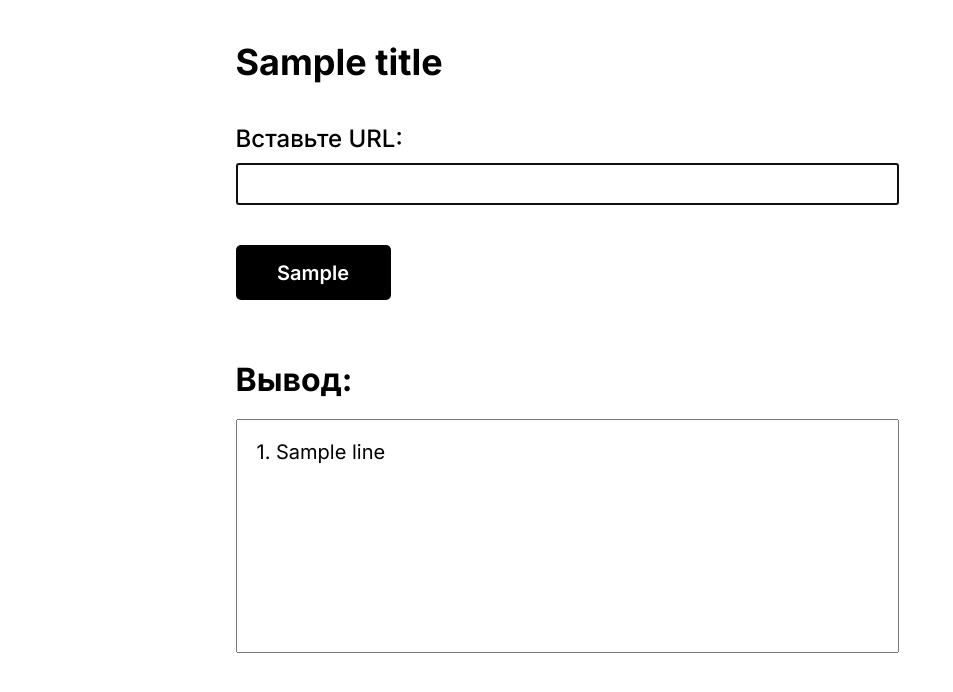
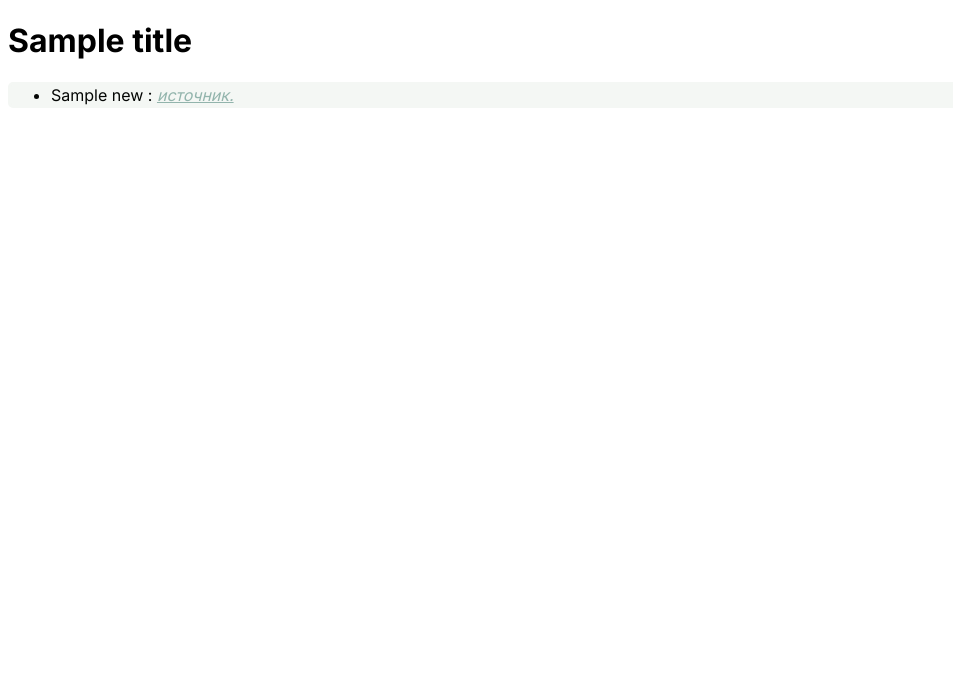
Before and after one commit to black-lemonov/news-clustering, a Flask app: template templates/index.html in a window 1280 px wide. Shown: the top 692 px of the page, without its empty margins (0-953 px from the left). Run offline with Flask 3, Linux system fonts and the light colour scheme; the template is opened without the code that fills it: most values are stand-ins (such as "Sample title", 1, 10 or a date in 2020).

Commit message:
сделал сайт

```diff
--- a/fl_site.py
+++ b/fl_site.py
@@ -1,14 +1,45 @@
-from flask import Flask, render_template, request
+from flask import Flask, render_template
+from clustering import update_db
+from kubparser import parse_all
+import datetime
+import sqlite3
+import asyncio
 
-# __name__ = file name
+last_run_time = None
+db_path = "articles.db"
+
 app = Flask(__name__)
+
+def get_clusters_from_db(db_path: str) -> list[list[list[str]]]:
+    '''
+    Извлекает новости из бд, возвращает список новостей
+    '''
+    with sqlite3.connect(db_path) as conn:
+        cursor = conn.cursor()
+        cursor.execute("SELECT url, text, cluster_n FROM Articles")
+        news = dict()
+        for post in cursor.fetchall():
+            url = post[0]
+            text = post[1]
+            cluster_n = post[2]
+            if news.get(cluster_n) is None:
+                news[cluster_n] = [[url, text]]
+            else:
+                news[cluster_n].append([url, text])
+
+    return list(news.values())
+
 
 @app.route('/')
 def index():
-    url = request.args.get('src-url')
-    output = ['пусто', 'пусто', 'пусто', 'пусто', 'пусто', 'пусто', 'пусто',]
-
-    return render_template('index.html', title='Парсер', button='Запарсить')
+    global db_path, last_run_time
+    current_time = datetime.datetime.now()
+    if last_run_time is None or (current_time - last_run_time).total_seconds() >= 3600:
+        asyncio.run(parse_all(db_path))
+        update_db(db_path)
+        last_run_time = current_time
+    news = get_clusters_from_db(db_path)
+    return render_template('index.html', title="Новости", clusters = news)
 
 
 if __name__ == "__main__":
--- a/static/styles.css
+++ b/static/styles.css
@@ -1,88 +1,23 @@
-.main-title {
+.main-header {
     font-family: Inter;
-    font-weight: bold;
-    font-size: 36px;
-    margin-top: 40px;
+}
+.cluster_green {
+    border-radius: 5px;
+    border-style: solid;
+    border-color: #f4f7f4;
+    background-color: #f4f7f4;
 }
 
-.main-title_left-gapped {
-    font-family: Inter;
-    font-weight: bold;
-    font-size: 36px;
-    margin: 40px 18%;
-}
-
-.path-form {
+.cluster__news_green {
+    color: #040604;
     font-family: Inter;
 }
 
-.path-form_left-gapped {
-    font-family: Inter;
-    margin-left: 18%;
+.src-link_green {
+    color: #92b4ac;
+    font-style: italic;
 }
 
-.path-form__label {
-    font-size: 24px;
-    font-weight: 500; /*medium*/
-    display: block;
-    margin-top: 15px;
+.src-link_green:visited, .src-link_green:hover {
+    color: #6d996c;
 }
-
-.path-form__input {
-    width: 64%;
-    display: block;
-    font-size: 24px;
-    font-weight: normal;
-    padding: 5px;
-    margin-top: 10px;
-}
-
-.path-form__submit {
-    display: block;
-    transition: all 10ms;
-    box-sizing: border-box;
-    font-family: Inter;
-    font-weight: 600; /*semi-bold*/
-    font-size: 20px;
-    color: #fff;
-    background-color: #000;
-    min-width: 155px;
-    height: 55px;
-    margin-top: 40px;
-    border-style: none;
-    border-radius: 5px;
-}
-
-.path-form__submit:hover, .path-form__submit:active {
-    opacity: 0.5;
-    cursor: pointer;
-}
-
-.output-form {
-    font-family: Inter;
-}
-
-.output-form_left-gapped {
-    font-family: Inter;
-    margin-left: 18%;
-}
-
-.output-form__label{
-    display: block;
-    font-family: Inter;
-    font-weight: bold;
-    font-size: 32px;
-    margin-top: 60px;
-}
-
-.output-form__textarea {
-    display: block;
-    box-sizing: border-box;
-    padding: 20px;
-    font-family: Inter;
-    font-weight: normal;
-    font-size: 20px;
-    margin-top: 20px;
-    width: 64%;
-    resize: none;
-}
--- a/templates/index.html
+++ b/templates/index.html
@@ -3,38 +3,26 @@
     <head>
         <meta charset="utf-8">
         <title>{{title}}</title>
-
-        <link rel="shortcut icon" href="{{url_for('static', filename='П.ico')}}">
-
         <link rel="preconnect" href="https://fonts.googleapis.com">
         <link rel="preconnect" href="https://fonts.gstatic.com" crossorigin>
-
         <link href="https://fonts.googleapis.com/css2?family=Inter:wght@100..900&display=swap" rel="stylesheet">
-
-        <link rel="stylesheet" href="{{url_for('static', filename='styles.css')}}" >
+        <link rel="shortcut icon" href="static\Н.ico">
+        <link rel="stylesheet" href="static\styles.css">
     </head>
     <body>
         <header>
-            <h1 class="main-title_left-gapped">{{title}}</h1>
+            <h1 class="main-header">{{title}}</h1>
         </header>
         <main>
-            <form class="path-form_left-gapped" action="" method="get">
-                <label class="path-form__label">Вставьте URL:</label>
-
-                <input class="path-form__input" type="search" name="src-url" autocomplete="off" autofocus>
-
-                <input class="path-form__submit" type="submit" value={{button}}>
-            </form>
-
-            <form class="output-form_left-gapped">
-                <label class="output-form__label">Вывод:</label>
-
-                <textarea class="output-form__textarea" autocomplete="off" rows="8">
-                    {%- for line in output -%}
-                    {{ loop.index}}. {{ line }} &#10;
-                    {%- endfor -%}
-                </textarea>
-            </form>
+            {% for cluster in clusters %}
+                <ul class="cluster_green">
+                {% for news in cluster %}
+                    <li class="cluster__news_green">
+                    {{news[1]}} : <a class="src-link_green" href="{{news[0]}}">источник.</a>
+                    </li>
+                {% endfor %}
+                </ul>
+            {% endfor %}
         </main>
     </body>
 </html>
```
Also changed, not shown: static/Н.ico (added).
